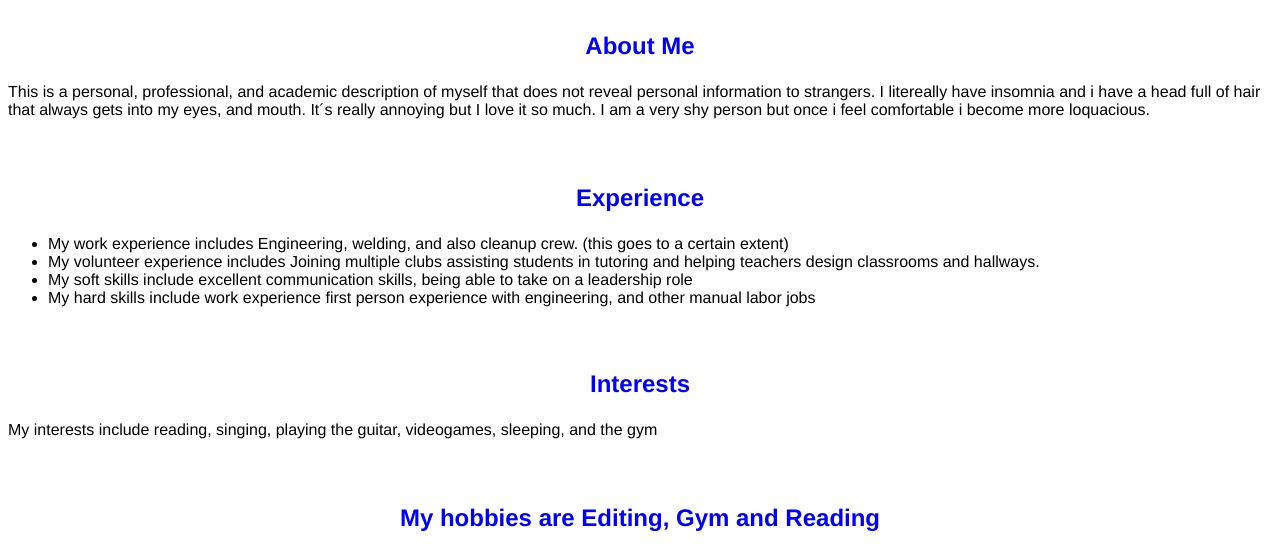
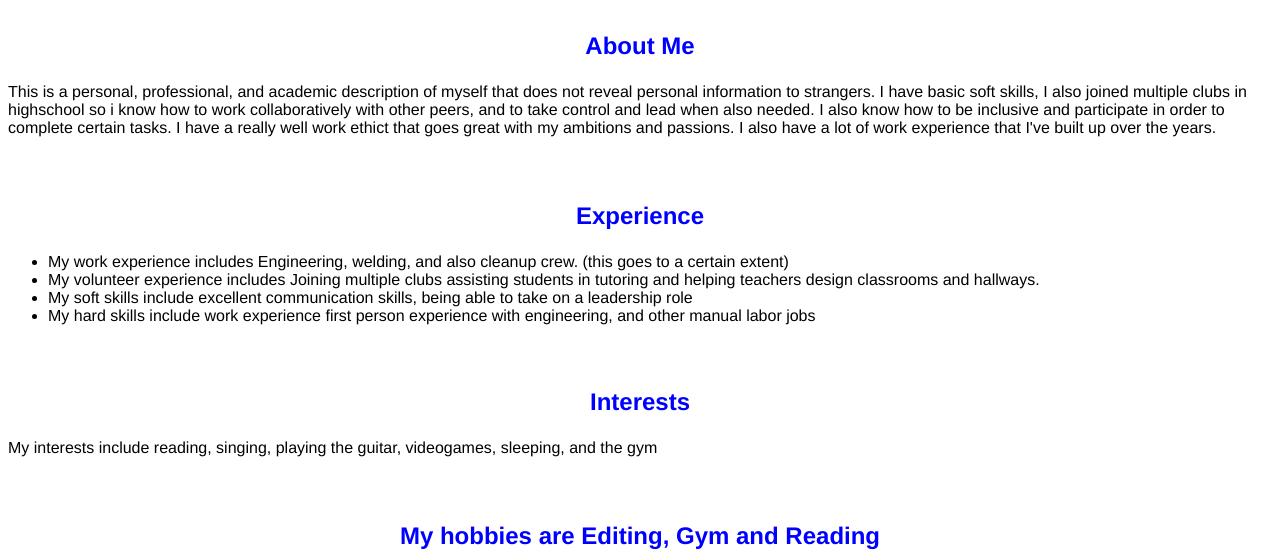
Before and after one commit to iianace/iianace.github.io, a plain HTML site: page index.html in a window 1280 px wide. Shown: the part 252-804 px from the top of the page. Drawn offline with Linux system fonts and the light colour scheme.

Commit message:
Update index.html

```diff
--- a/index.html
+++ b/index.html
@@ -31,9 +31,9 @@
 		</font>
 	</h1>
 	<font face="helvetica" color="black" size="3">
-		This is a personal, professional, and academic description of myself that does not reveal personal information to strangers. I litereally have insomnia and
-		i have a head full of hair that always gets into my eyes, and mouth. It´s really annoying but I love it so much. I am a very shy person but once i feel
-		comfortable i become more loquacious.
+		This is a personal, professional, and academic description of myself that does not reveal personal information to strangers. I have basic soft skills, I also joined multiple clubs
+		in highschool so i know how to work collaboratively with other peers, and to take control and lead when also needed. I also know how to be inclusive and participate
+		in order to complete certain tasks. I have a really well work ethict that goes great with my ambitions and passions. I also have a lot of work experience that I've built up over the years.
 	</font>
 	<br><br>
 
```
